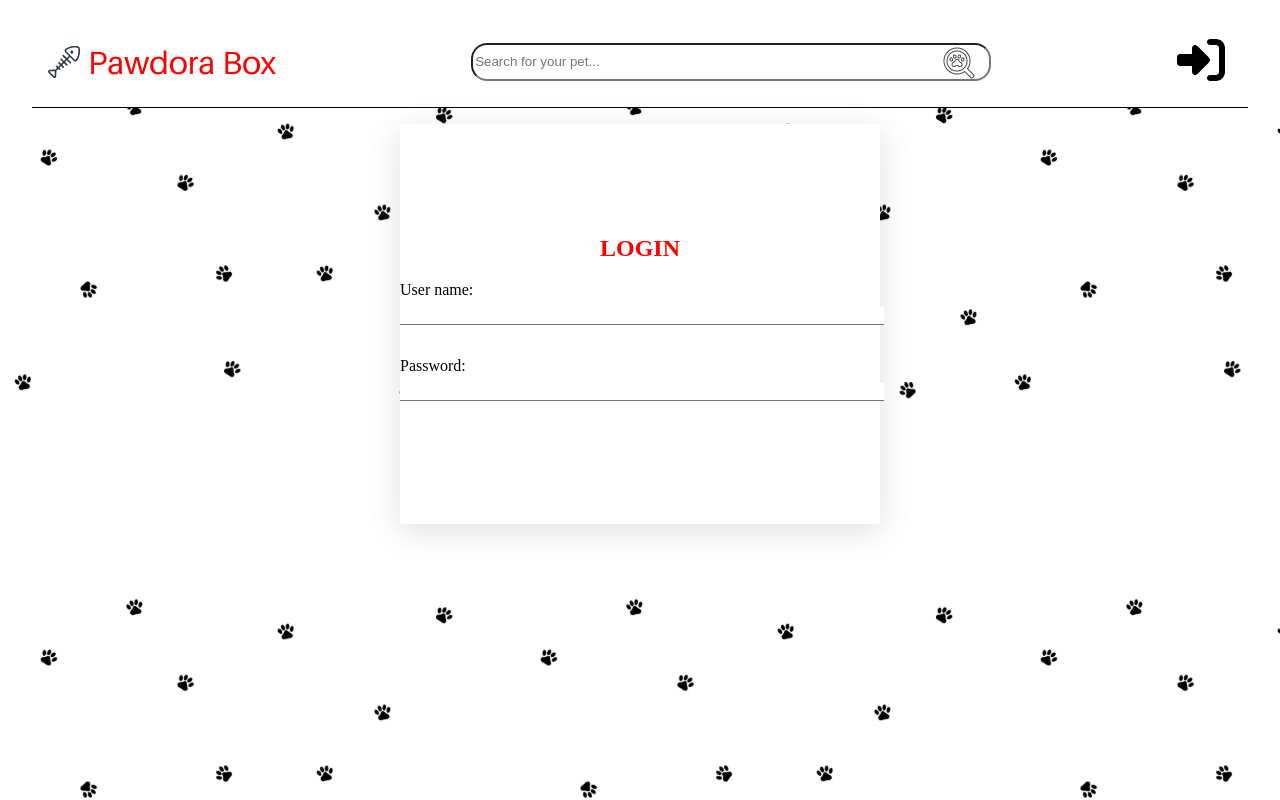
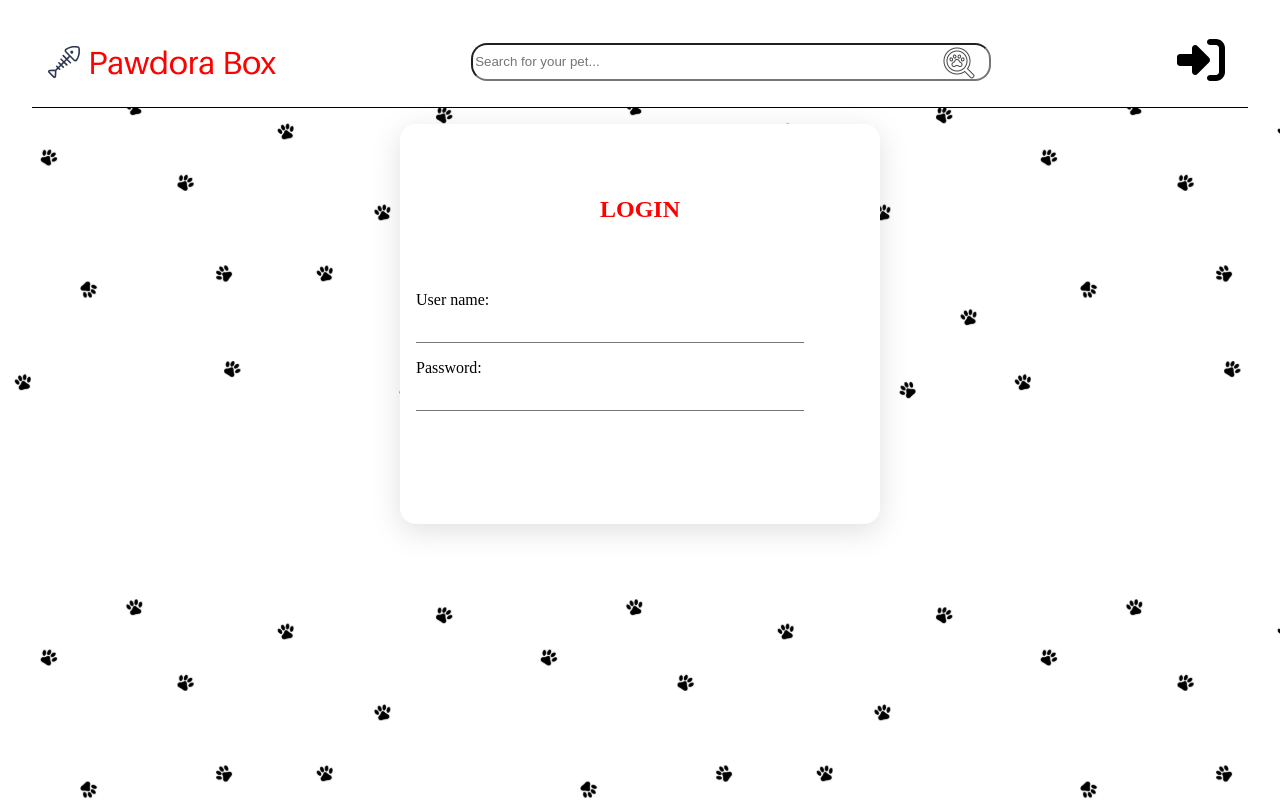
Before and after one commit to YaseiTanuki/Pawdora-Box, a React (Vite) app: page /login in a window 1280 px wide. Shown: the top 800 px of the page. Built offline with nearby package versions, Linux system fonts and the light colour scheme.

Commit message:
add more style

```diff
--- a/src/components/small_components/login/login_form/login_form.scss
+++ b/src/components/small_components/login/login_form/login_form.scss
@@ -2,18 +2,28 @@
     display: flex;
     flex-direction: column;
     background-color: white;
-    justify-content: center;
+    justify-content: flex-start;
+    gap: 3rem;
     align-items: center;
     max-width: 50vw;
     min-height: 50vh;
     box-shadow: rgba(100, 100, 111, 0.2) 0px 7px 29px 0px;
+    border-radius: 1rem;
+
+    h1 {
+        margin-top: 15%;
+    }
 
     form {
         width: 100%;
+
+        label, input {
+            margin: 1rem;
+        }
+
         input {
             border-width: 0 0 1px 0;
-            width: 100%;
-            margin: 0.5rem 0 2rem 0;
+            width: 80%;
 
             &:focus {
                 outline: none;
```
